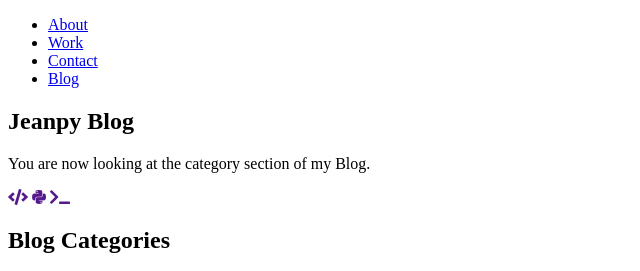
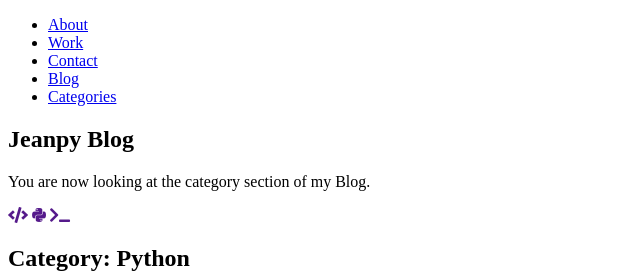
Before and after one commit to JeanFerreira91/Portfolio-2022, a Django app: a page that uses Portfolio2022/Portfolio2022/templates/base.html in a window 1280 px wide. Shown: the top 271 px of the page, without its empty margins (0-640 px from the left). Run offline with Django 4.2, Linux system fonts and the light colour scheme; data comes from the database, SQL or seed files in the repository; parts of the project's set-up code (start-up, migrations or seed data) failed here and were passed over; some libraries are stand-ins or nearby versions.

Commit message:
Added Categories to navbar and fixed all the buttons to redirect to blog or categories.

```diff
--- a/Portfolio2022/BlogApp/templates/BlogApp/blog_category_detail.html
+++ b/Portfolio2022/BlogApp/templates/BlogApp/blog_category_detail.html
@@ -9,7 +9,7 @@
   {% block blog_category_content %}
     <!-- ProjectStart -->
     <section id="projects" class="projects-section">
-      <h2 class="projects-section-header">Blog Categories</h2>
+      <h2 class="projects-section-header">Category: {{ category.name }}</h2>
 
       <div class="projects-grid">
       {% for post in posts %}
@@ -39,15 +39,13 @@
           </p>
         </a>
         {% empty %}
-        <p>Sorry, no category found.</p>
+        <p>Sorry, no posts found under {{ category }} category.</p>
       {% endfor %}
     </div>
-      <br/>
       <a
-        href="https://github.com/JeanFerreira91"
+        href="{% url 'BlogApp:blog_category_index' %}#projects"
         class="btn btn-show-all"
-        target="_blank"
-        >Show all<i class="fas fa-chevron-right"></i>
+        >Back to Categories<i class="fas fa-chevron-right"></i>
       </a>
     </section>
     {% endblock blog_category_content %}
--- a/Portfolio2022/BlogApp/templates/BlogApp/blog_category_index.html
+++ b/Portfolio2022/BlogApp/templates/BlogApp/blog_category_index.html
@@ -22,5 +22,10 @@
             {% endfor %}
         </p>
     </div>
+    <a
+      href="{% url 'BlogApp:blog_index' %}#projects"
+      class="btn btn-show-all"
+      >Back to Blog<i class="fas fa-chevron-right"></i>
+    </a>
     </section>
     {% endblock blog_category_content %}
--- a/Portfolio2022/BlogApp/urls.py
+++ b/Portfolio2022/BlogApp/urls.py
@@ -8,7 +8,7 @@
 urlpatterns = [
     path('', views.blog_index, name='blog_index'),
     path('<int:pk>/', views.blog_detail, name='blog_detail'),
-    path('<category>/', views.blog_category_index, name='blog_category_index'),
+    path('category/', views.blog_category_index, name='blog_category_index'),
     path('category/<category>/', views.blog_category_detail, name='blog_category_detail'),
 ]
 
--- a/Portfolio2022/BlogApp/views.py
+++ b/Portfolio2022/BlogApp/views.py
@@ -13,17 +13,16 @@
     return render(request, 'BlogApp/blog_index.html', context)
 
 
-def blog_category_index(request, category):
-    posts = BlogPost.objects.filter(categories__name__contains=category).order_by('-pub_date')
+def blog_category_index(request):
     categories = Category.objects.all()
     context = {
         'categories': categories,
-        'posts': posts,
     }
     return render(request, 'BlogApp/blog_category_index.html', context)
 
 def blog_category_detail(request, category):
     posts = BlogPost.objects.filter(categories__name__contains=category).order_by('-pub_date')
+    category = Category.objects.get(name=category)
     context = {
         'category': category,
         'posts': posts,
--- a/Portfolio2022/Portfolio2022/templates/base.html
+++ b/Portfolio2022/Portfolio2022/templates/base.html
@@ -46,6 +46,9 @@
         </li>
         <li>
           <a href="{% url 'BlogApp:blog_index' %}#projects">Blog</a>
+        </li>
+        <li>
+          <a href="{% url 'BlogApp:blog_category_index' %}#projects">Categories</a>
         </li>
       </ul>
     </nav>
```
